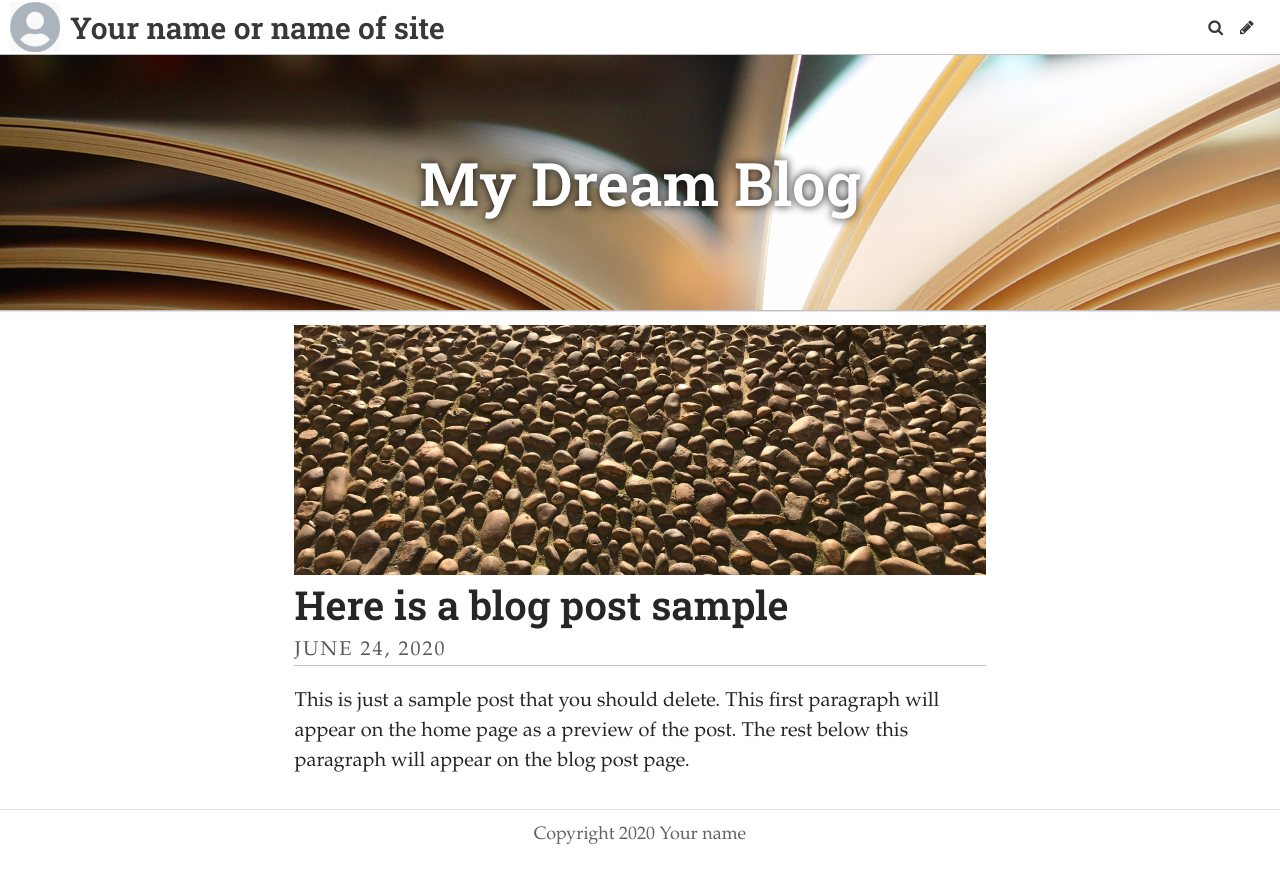
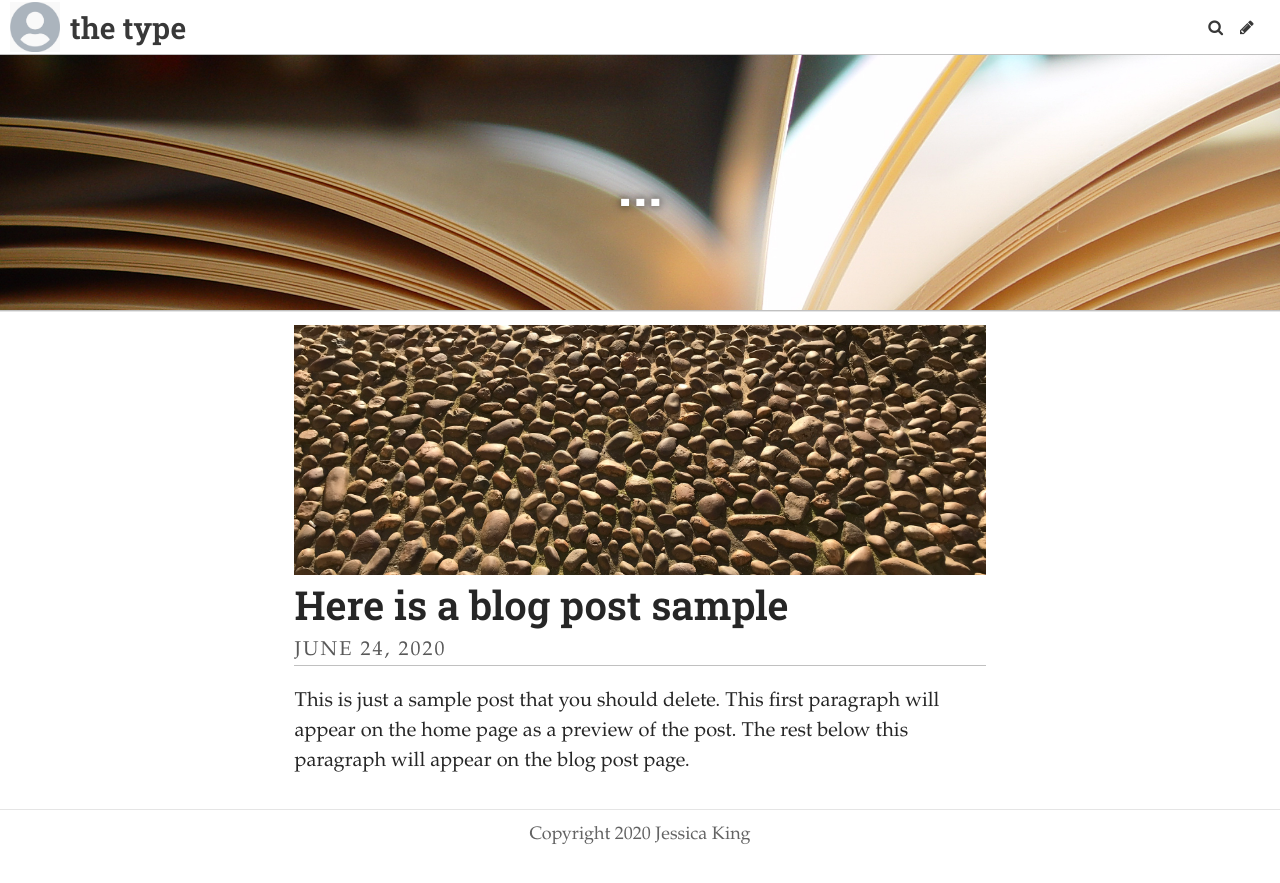
Before and after one commit to jessking16/thetype, a Jekyll site: the page built from index.html, in a window 1280 px wide. Shown: the top 883 px of the page. Built offline with Jekyll 4.4.1, drawn with Linux system fonts in a browser that asks for light colours; some web fonts are replaced; the list of posts is cut into pages by our own code.

Commit message:
Update Settings “general”

```diff
--- a/_data/settings.yml
+++ b/_data/settings.yml
@@ -1,11 +1,11 @@
-title: Your name or name of site
-description: A website with a blog
-header_text: My Dream Blog
-footer_text: Copyright 2020 Your name
+title: the type
+description: Typography Blog
+header_text: ...
+footer_text: Copyright 2020 Jessica King
 header_feature_image: ../uploads/pages.jpg
-bannerheight: "20vmax"
-gridlayout: false
+bannerheight: 20vmax
 logo: /uploads/logo.jpg
 favicon: /uploads/favicon.ico
+gridlayout: false
+fixednavbar: false
 upzoom: true
-fixednavbar: false
```
